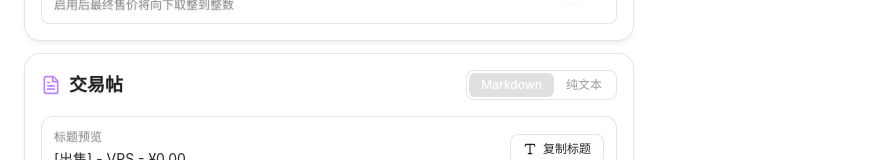
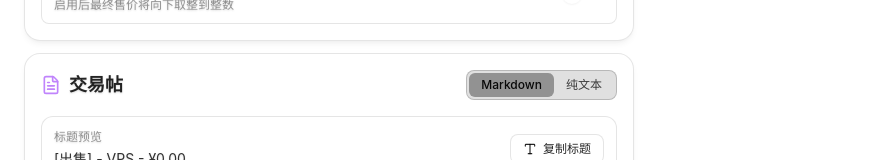
Before and after one commit to Seameee/vps_calc, a React (Vite) app: page / in a window 1280 px wide. Shown: the part 1231-1391 px from the top of the page, without its empty margins (0-896 px from the left). Built offline with nearby package versions, Linux system fonts and the light colour scheme; no server answers.

Commit message:
style: improve light mode styling for format toggle buttons
- Add `format-toggle-btn` class to format toggle buttons in TradePostPanel
- Add CSS rules for toggle button hover and inactive states in light mode
- Add border-color to `.light .format-toggle-group` for better visibility

```diff
--- a/src/components/trade-post/TradePostPanel.tsx
+++ b/src/components/trade-post/TradePostPanel.tsx
@@ -391,7 +391,7 @@ export function TradePostPanel({ inputs, result }: TradePostPanelProps) {
           <button
             onClick={() => setFormat('markdown')}
             className={cn(
-              'rounded-md px-3 py-1 text-xs font-medium transition-colors',
+              'format-toggle-btn rounded-md px-3 py-1 text-xs font-medium transition-colors',
               format === 'markdown' ? 'format-toggle-active bg-white/10 text-white' : 'text-white/50 hover:text-white/80',
             )}
           >
@@ -400,7 +400,7 @@ export function TradePostPanel({ inputs, result }: TradePostPanelProps) {
           <button
             onClick={() => setFormat('plain')}
             className={cn(
-              'rounded-md px-3 py-1 text-xs font-medium transition-colors',
+              'format-toggle-btn rounded-md px-3 py-1 text-xs font-medium transition-colors',
               format === 'plain' ? 'format-toggle-active bg-white/10 text-white' : 'text-white/50 hover:text-white/80',
             )}
           >
--- a/src/index.css
+++ b/src/index.css
@@ -279,10 +279,23 @@
 }
 
 /* ================================================================ */
-/*  浅色模式切换按钮选中状态                                         */
+/*  浅色模式切换按钮                                                 */
 /* ================================================================ */
 .light .format-toggle-active {
+  background-color: rgba(0, 0, 0, 0.35) !important;
+  color: rgba(0, 0, 0, 0.95) !important;
+}
+
+.light .format-toggle-btn:not(.format-toggle-active) {
+  color: rgba(0, 0, 0, 0.75) !important;
+}
+.light .format-toggle-btn:not(.format-toggle-active):hover {
+  color: rgba(0, 0, 0, 0.95) !important;
+}
+
+.light .format-toggle-group {
   background-color: rgba(0, 0, 0, 0.12) !important;
+  border-color: rgba(0, 0, 0, 0.18) !important;
 }
 
 /* ================================================================ */
```
